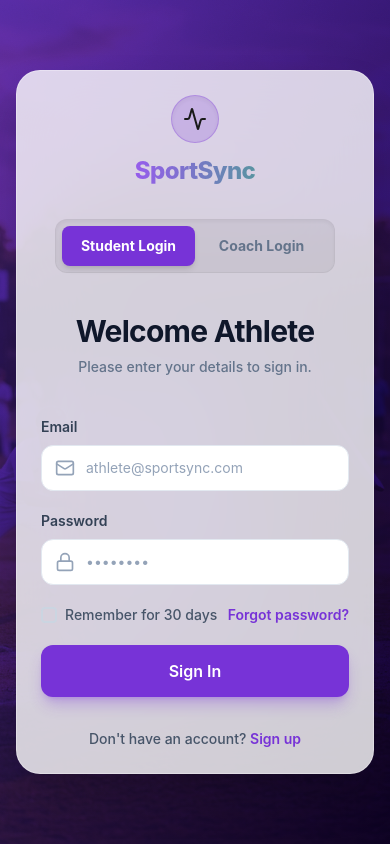
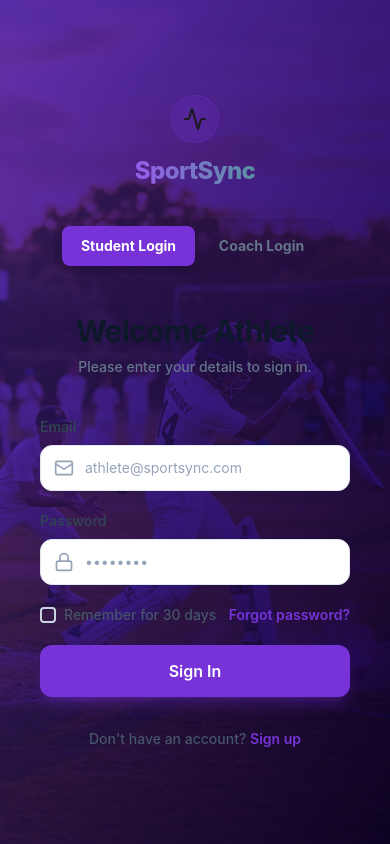
Before and after one commit to Yashsalvi19/Sportsync, a React (Vite) app in the folder frontend/: page /login in a window 390 px wide. Built offline with nearby package versions, Linux system fonts and the light colour scheme; no server answers.

Commit message:
Remove box around login components

```diff
--- a/frontend/src/pages/Login.jsx
+++ b/frontend/src/pages/Login.jsx
@@ -102,7 +102,7 @@ export const Login = () => {
       >
         <motion.div
           layout
-          className="w-full max-w-md bg-white/80 dark:bg-[#0B1220]/80 md:bg-transparent md:dark:bg-transparent backdrop-blur-2xl md:backdrop-blur-none p-6 sm:p-10 md:p-0 rounded-3xl md:rounded-none shadow-2xl md:shadow-none border border-white/30 dark:border-white/10 md:border-transparent"
+          className="w-full max-w-md p-6 sm:p-10 md:p-0"
         >
           {/* Mobile Only Header (Since the big overlay is hidden on mobile) */}
           <div className="md:hidden flex flex-col items-center mb-8">
```
